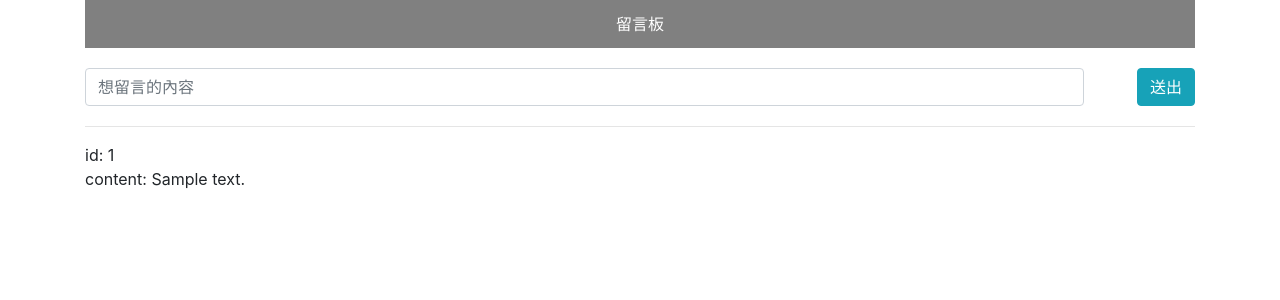
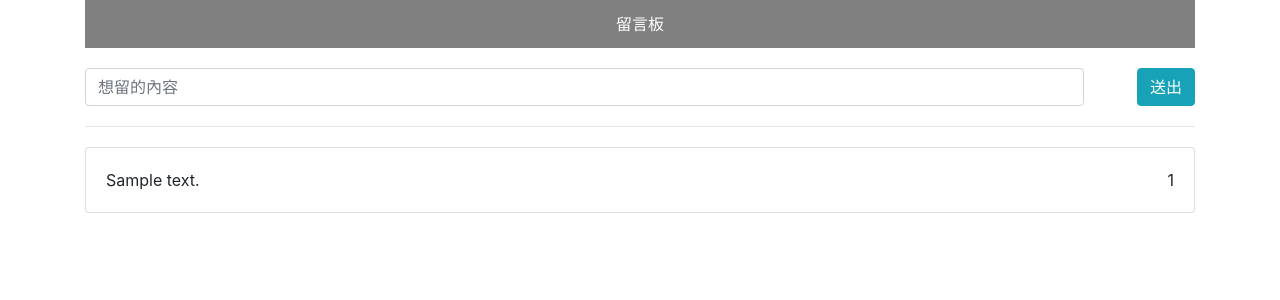
Before and after one commit to terry623/board, a CodeIgniter app: page /database/index.php/main/index in a window 1280 px wide. Shown: the top 300 px of the page. Run offline with CodeIgniter, Linux system fonts and the light colour scheme; tables that the repository leaves empty or names only in its code hold one stand-in row (values such as "Sample post").

Commit message:
add message

```diff
--- a/application/controllers/Main.php
+++ b/application/controllers/Main.php
@@ -13,12 +13,13 @@ class Main extends CI_Controller
 
 	public function index()
 	{
-		$data['messages'] = $this->messages_model->get_messages();
+		$data['messages'] = $this->messages_model->get_all();
 		$this->load->view('messages', $data);
 	}
 
 	public function addMessage()
 	{
-		echo "Not Yet";
+		$all = $this->input->post();
+        $this->messages_model->add($all);
 	}
 }
--- a/application/models/Messages_model.php
+++ b/application/models/Messages_model.php
@@ -7,9 +7,14 @@ class Messages_model extends CI_Model
         $this->load->database();
     }
 
-    public function get_messages()
+    public function get_all()
     {
         $query = $this->db->get('messages');
         return $query->result_array();
     }
+
+    public function add($all){
+        $this->db->insert('messages', $all);
+        redirect(base_url('Main'));
+    }
 }
--- a/application/views/messages.php
+++ b/application/views/messages.php
@@ -31,22 +31,38 @@ defined('BASEPATH') or exit('No direct script access allowed');
         .message-input {
             width: 90%;
         }
+
+        .message-card {
+            margin: 20px 0;
+        }
+
+        .message-card-body {
+            display: flex;
+            justify-content: space-between;
+        }
     </style>
 </head>
 
 <body>
     <div class="container">
         <div class="title">留言板</div>
-        <div class="message">
-            <input type="text" class="form-control message-input" placeholder="想留言的內容">
-            <button type="button" id="sendButton" class="btn btn-info" onclick="window.location.href='<?= base_url('Main/addMessage'); ?>'">送出</button>
-        </div>
+        <form class="message" action="<?= base_url('Main/addMessage'); ?>" method="post" accept-charset="utf-8">
+            <input type="text" name="content" class="form-control message-input" placeholder="想留的內容">
+            <button type="submit" class="btn btn-info">送出</button>
+        </form>
         <hr />
-        <?php foreach ($messages as $messages_item) : ?>
-            <div>id: <?php echo $messages_item['id'] ?></div>
-            <div>content: <?php echo $messages_item['content'] ?></div>
-            <br/>
-        <?php endforeach ?>
+        <?php if (empty($messages)) : ?>
+            <div style="text-align: center;">沒有任何留言</div>
+        <?php else : ?>
+            <?php if (!empty($messages)) foreach (array_reverse($messages) as $item) : ?>
+                <div class="card message-card">
+                    <div class="card-body message-card-body">
+                        <span><?php echo $item['content'] ?></span>
+                        <span><?php echo $item['id'] ?></span>
+                    </div>
+                </div>
+            <?php endforeach ?>
+        <?php endif; ?>
     </div>
     <script src="https://code.jquery.com/jquery-3.4.1.slim.min.js" integrity="sha384-J6qa4849blE2+poT4WnyKhv5vZF5SrPo0iEjwBvKU7imGFAV0wwj1yYfoRSJoZ+n" crossorigin="anonymous"></script>
     <script src="https://cdn.jsdelivr.net/npm/popper.js@1.16.0/dist/umd/popper.min.js" integrity="sha384-Q6E9RHvbIyZFJoft+2mJbHaEWldlvI9IOYy5n3zV9zzTtmI3UksdQRVvoxMfooAo" crossorigin="anonymous"></script>
```
